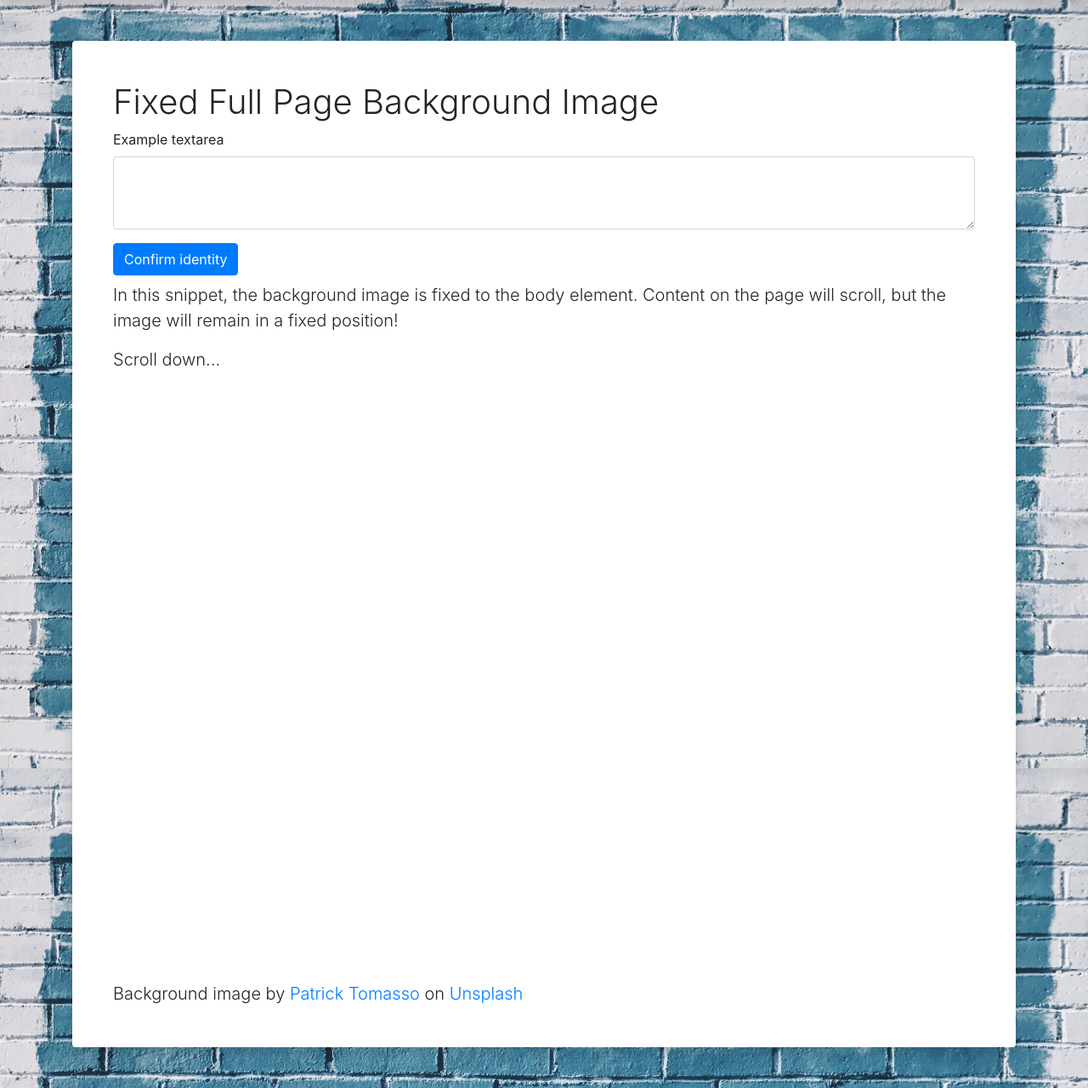
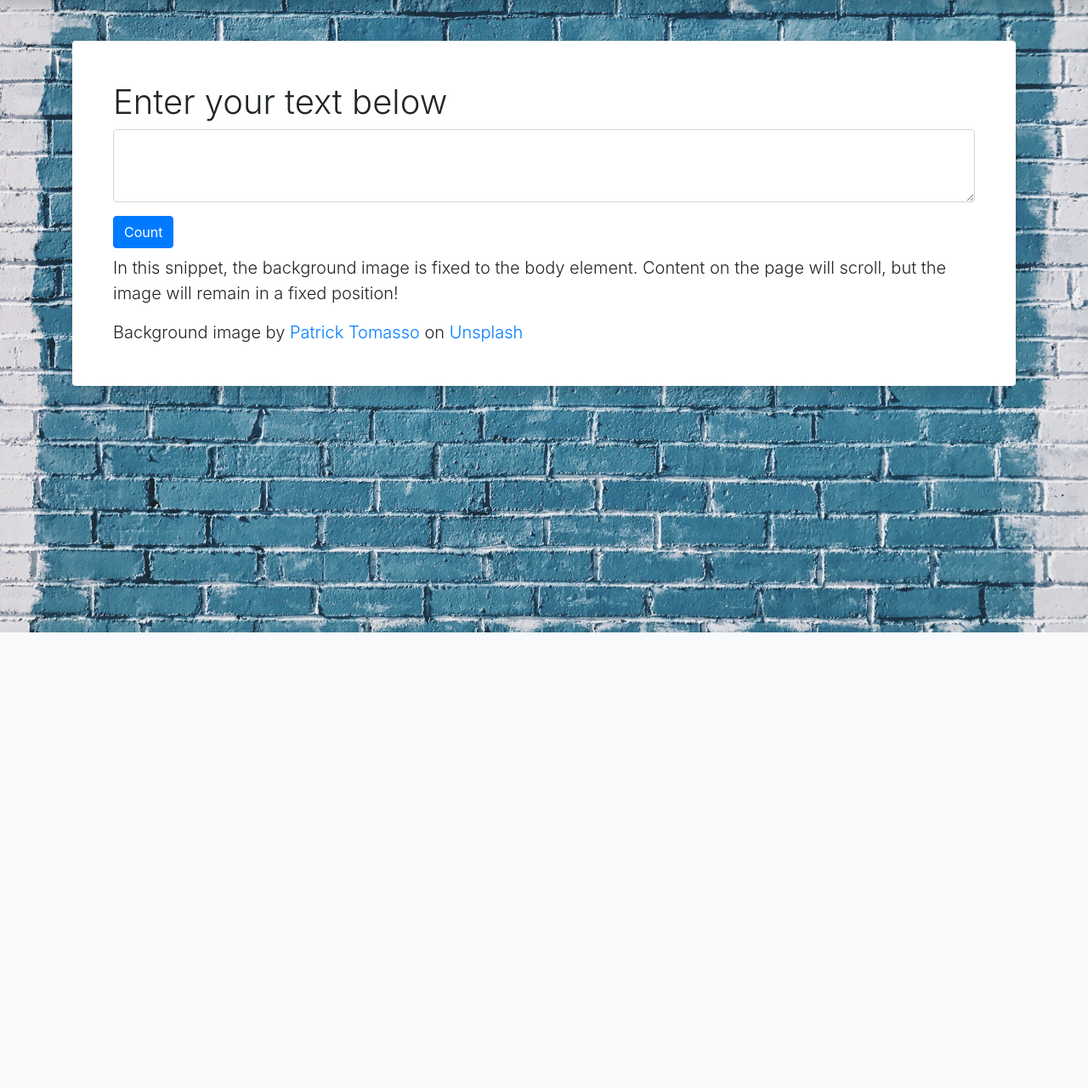
Before and after one commit to ritwiktiwari/wordcount-website, a Django app: page / in a window 1280 px wide. Shown: the part 56-1336 px from the top of the page at 85% size. After the commit the page ends 800 px from the top, so only its background shows below. Run offline with Django 3.2, Linux system fonts and the light colour scheme; some libraries are stand-ins or nearby versions.

Commit message:
added count route

```diff
--- a/templates/index.html
+++ b/templates/index.html
@@ -4,17 +4,15 @@
 <div class="container">
   <div class="card border-0 shadow my-5">
     <div class="card-body p-5">
-      <h1 class="font-weight-light">Fixed Full Page Background Image</h1>
-        <form>
+      <h1 class="font-weight-light">Enter your text below</h1>
+        <form action="{% url 'count' %}">
             <div class="form-group">
-            <label for="exampleFormControlTextarea1">Example textarea</label>
             <textarea class="form-control" id="exampleFormControlTextarea1" rows="3"></textarea>
             </div>
-            <button type="submit" class="btn btn-primary mb-2">Confirm identity</button>
+            <button type="submit" class="btn btn-primary mb-2">Count</button>
         </form>
       <p class="lead">In this snippet, the background image is fixed to the body element. Content on the page will scroll, but the image will remain in a fixed position!</p>
-      <p class="lead">Scroll down...</p>
-      <div style="height: 700px"></div>
+
       <p class="lead mb-0">Background image by <a href="https://unsplash.com/@impatrickt">Patrick Tomasso</a> on <a href="https://unsplash.com/">Unsplash</a></p>
     </div>
   </div>
--- a/wordcount/urls.py
+++ b/wordcount/urls.py
@@ -2,4 +2,5 @@ from django.urls import path
 from . import views
 urlpatterns = [
     path('', views.index, name='index'),
+    path('count', views.count, name='count'),
 ]
--- a/wordcount/views.py
+++ b/wordcount/views.py
@@ -1,5 +1,10 @@
-from django.shortcuts import render
+from django.shortcuts import render, redirect
 
 
 def index(request):
     return render(request, 'index.html')
+
+
+def count(request):
+    if request.method == 'GET':
+        return redirect('index')
```
